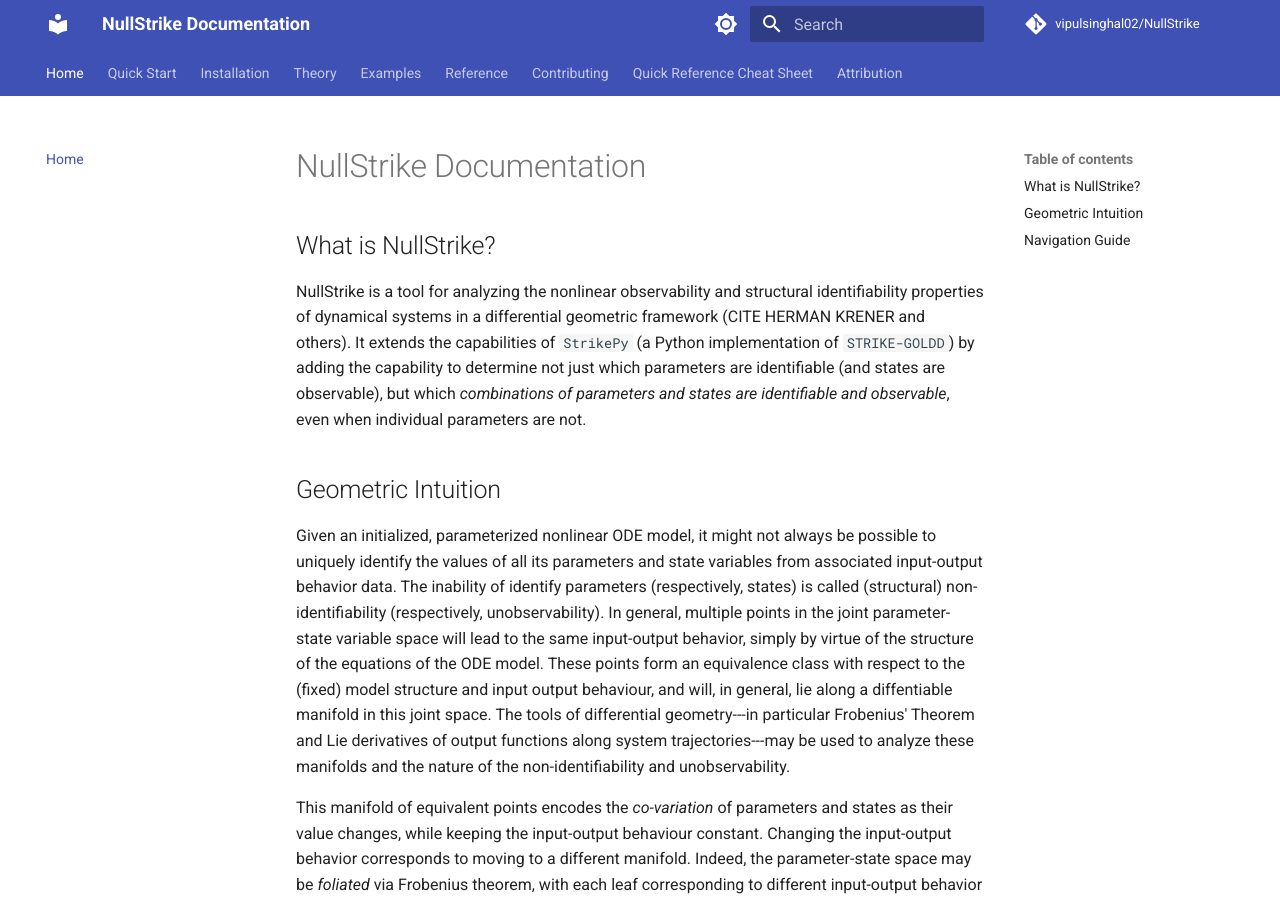
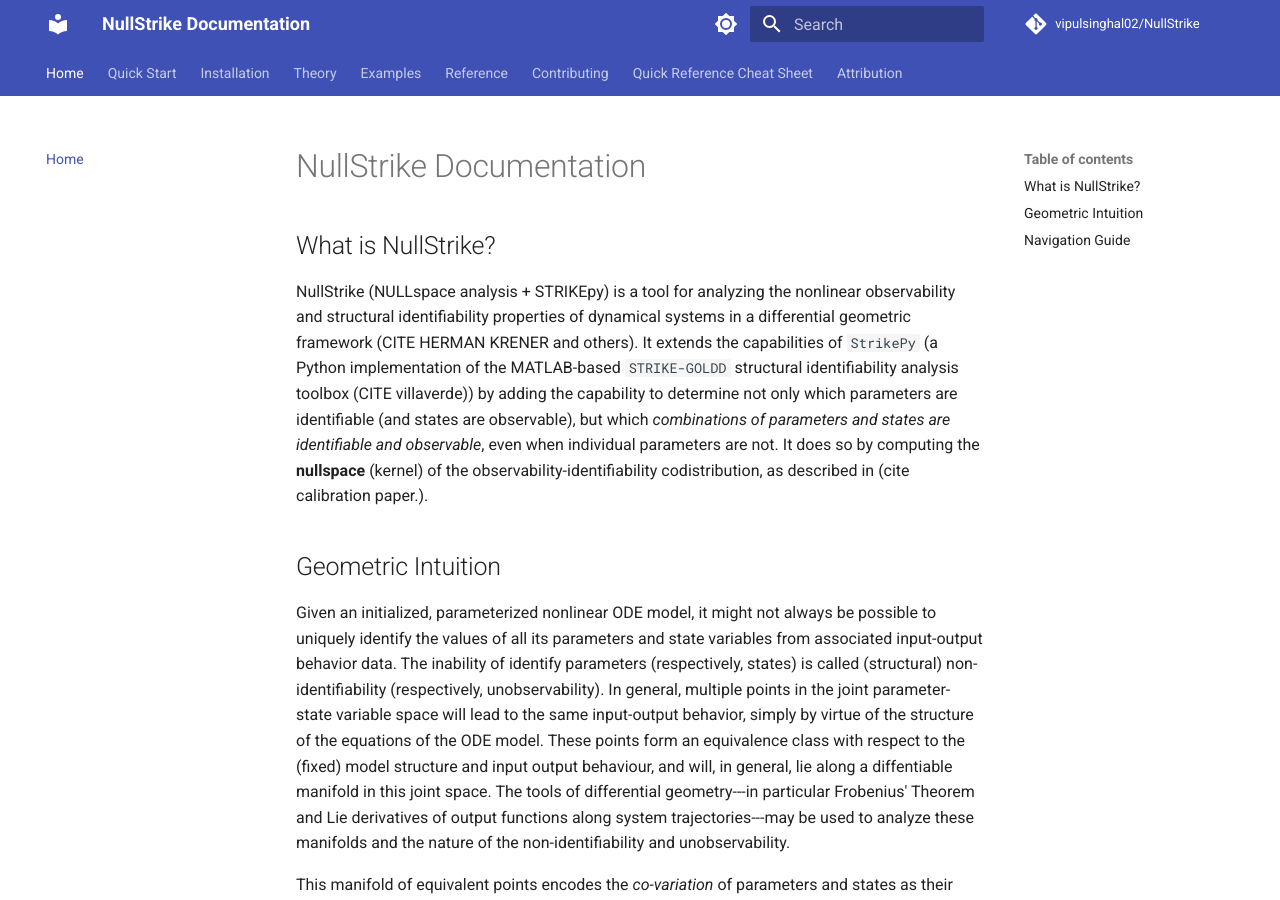
Before and after one commit to vipulsinghal02/NullStrike, an MkDocs documentation site: the page built from docs/index.md, in a window 1280 px wide and 900 px high. Built offline with MkDocs 1.6.1 and Material for MkDocs 9.7.7, drawn with Linux system fonts in a browser that asks for light colours; comment, search, counter and statistics services are not loaded.

```diff
--- a/docs/index.md
+++ b/docs/index.md
@@ -2,7 +2,7 @@
 
 ## What is NullStrike?
 
-NullStrike is a tool for analyzing the nonlinear observability and structural identifiability properties of dynamical systems in a differential geometric framework (CITE HERMAN KRENER and others). It extends the capabilities of `StrikePy` (a Python implementation of `STRIKE-GOLDD`) by adding the capability to determine not just which parameters are identifiable (and states are observable), but which *combinations of parameters and states are identifiable and observable*, even when individual parameters are not.
+NullStrike (NULLspace analysis + STRIKEpy) is a tool for analyzing the nonlinear observability and structural identifiability properties of dynamical systems in a differential geometric framework (CITE HERMAN KRENER and others). It extends the capabilities of `StrikePy` (a Python implementation of the MATLAB-based `STRIKE-GOLDD` structural identifiability analysis toolbox (CITE villaverde)) by adding the capability to determine not only which parameters are identifiable (and states are observable), but which *combinations of parameters and states are identifiable and observable*, even when individual parameters are not. It does so by computing the **nullspace** (kernel) of the observability-identifiability codistribution, as described in (cite calibration paper.).
 
 ## Geometric Intuition
 
```
Also changed, not shown: README.md (+17 -2 lines), docs/quickstart.md (+1 -3 lines), 1 other file.
